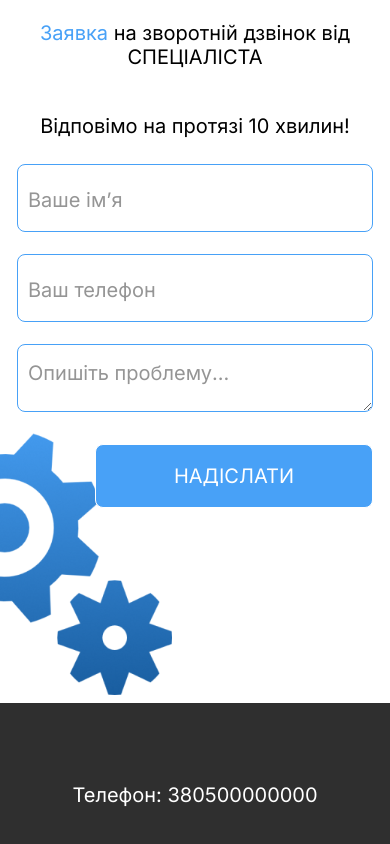
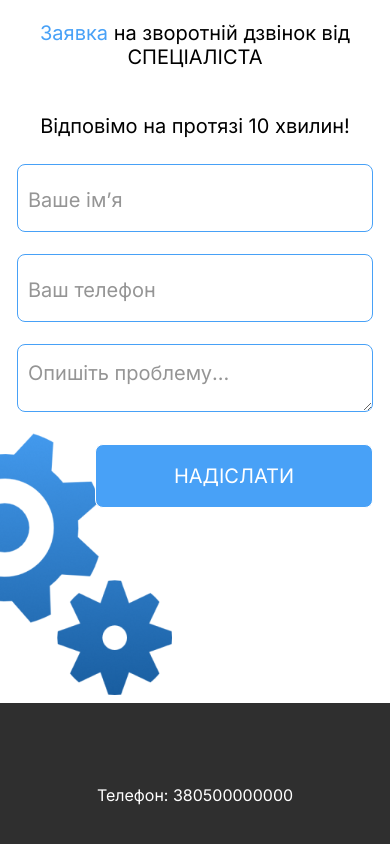
Before and after one commit to maximaslov/FixMyTech, a plain HTML site: page index.html in a window 390 px wide. Shown: the part 2517-3361 px from the top of the page. Drawn offline with Linux system fonts and the light colour scheme.

Commit message:
changed footer font size

```diff
--- a/styles.css
+++ b/styles.css
@@ -383,7 +383,7 @@ form button:hover {
   justify-content: center;
   color: #ffffff;
   background-color: #2f2f2f;
-  font-size: 35px;
+  font-size: 18px;
 }
 
 .footer-phone {
@@ -611,7 +611,7 @@ form button:hover {
   }
 
   .footer {
-    font-size: 20px;
+    font-size: 16px;
   }
 
   .settings-bg {
```
